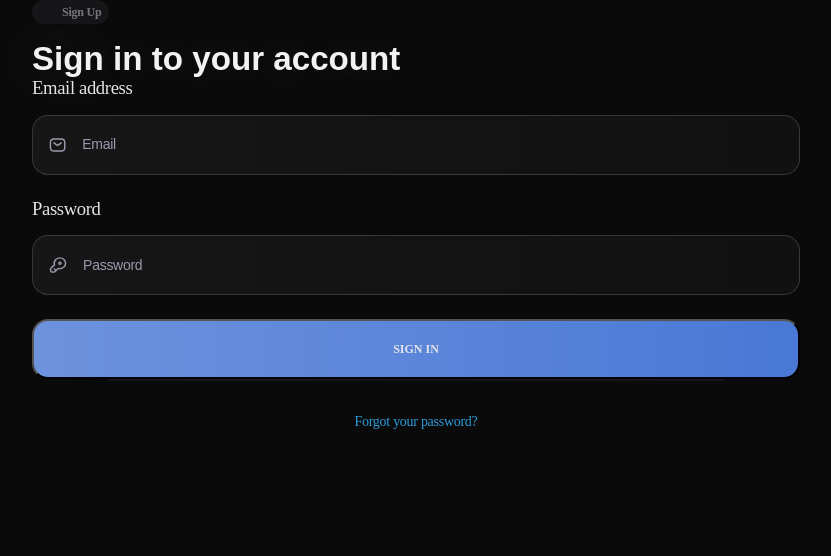
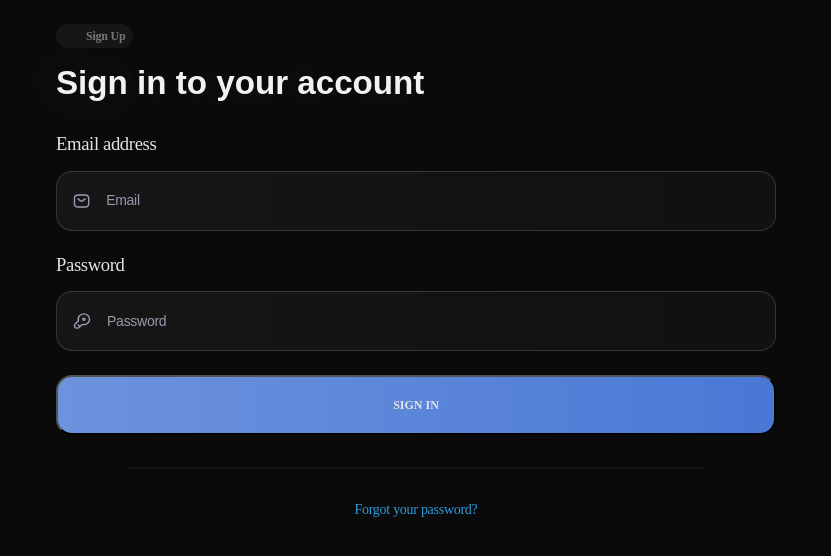
Before and after one commit to antoniobfm/corbik, a Next.js app in the folder apps/web/: page /signin in a window 1280 px wide. Shown: the top 556 px of the page, without its empty margins (224-1055 px from the left). Built offline with nearby package versions, Linux system fonts and the light colour scheme; some icons are missing; a web font is replaced by a local one.

Commit message:
Implemented grid to space between modules

```diff
--- a/apps/web/src/modules/SignIn/styles.ts
+++ b/apps/web/src/modules/SignIn/styles.ts
@@ -1,6 +1,11 @@
 import styled from 'styled-components';
 
 export const Container = styled.div`
+  display: grid;
+  row-gap: 32px;
+
+  padding: 24px;
+
   h1 {
     text-shadow: 0px 0px 77px rgba(228, 227, 232, 0.4);
   }
```
